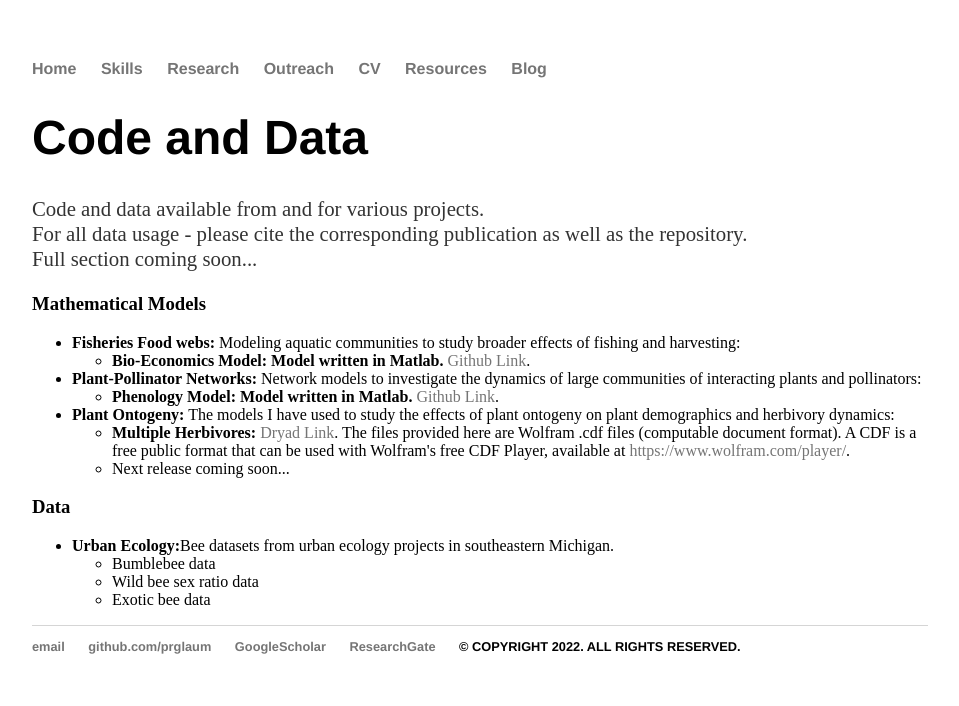
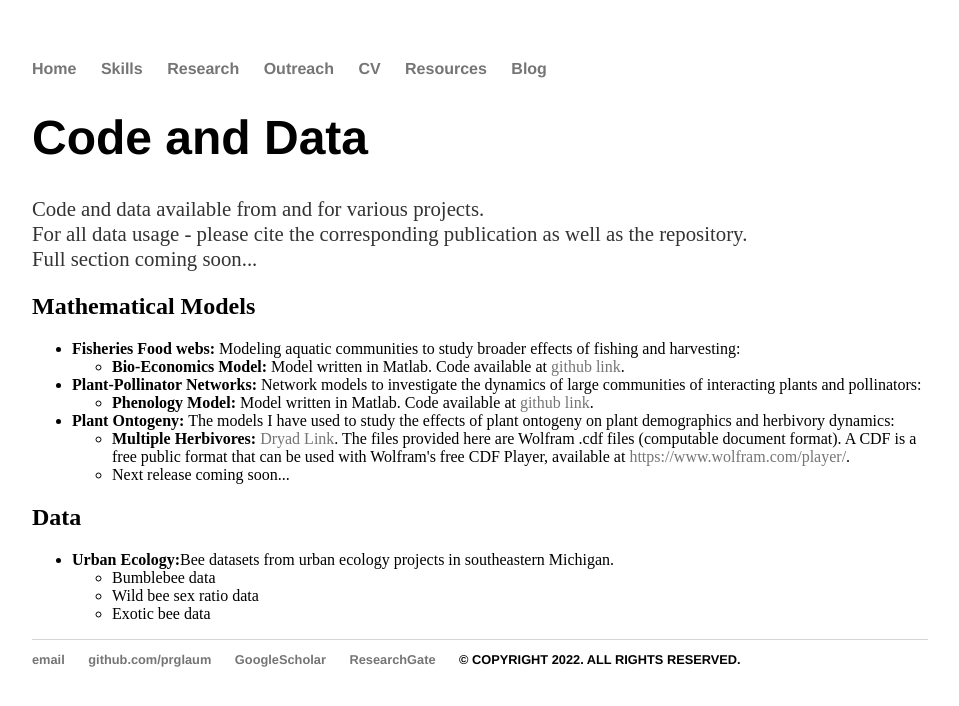
Before and after one commit to prglaum/prglaum.github.io, a Jekyll site: the page built from resources/index.html, in a window 1280 px wide. Shown: the top 706 px of the page, without its empty margins (160-1119 px from the left). Built offline with Jekyll 4.4.1, drawn with Linux system fonts in a browser that asks for light colours.

Commit message:
Update index.html
Fixing multiple formatting errors

```diff
--- a/resources/index.html
+++ b/resources/index.html
@@ -10,15 +10,15 @@ title: Code and Data
  </p>
 </div><!-- /.blurb -->
 
-<h3>Mathematical Models</h3>
+<h2>Mathematical Models</h2>
 <ul>
 	<li><b>Fisheries Food webs:</b> Modeling aquatic communities to study broader effects of fishing and harvesting:</li>
 		<ul>
-			<li><b>Bio-Economics Model: Model written in Matlab. </b> <a href="https://github.com/prglaum/Bioecon_Fisheries" target="_blank" rel="noopener noreferrer">Github Link</a>. </li>
+			<li><b>Bio-Economics Model:</b> Model written in Matlab. Code available at <a href="https://github.com/prglaum/Bioecon_Fisheries" target="_blank" rel="noopener noreferrer">github link</a>. </li>
 		</ul>
 	<li><b>Plant-Pollinator Networks:</b> Network models to investigate the dynamics of large communities of interacting plants and pollinators:</li>
 		<ul>
-			<li><b>Phenology Model: Model written in Matlab. </b> <a href="https://github.com/prglaum/Phenology" target="_blank" rel="noopener noreferrer">Github Link</a>. </li>
+			<li><b>Phenology Model:</b> Model written in Matlab. Code available at <a href="https://github.com/prglaum/Phenology" target="_blank" rel="noopener noreferrer">github link</a>. </li>
 		</ul>
 	<li><b>Plant Ontogeny:</b> The models I have used to study the effects of plant ontogeny on plant demographics and herbivory dynamics:</li>
 		<ul>
@@ -30,7 +30,7 @@ title: Code and Data
 </ul>
 
 
-<h3>Data</h3>
+<h2>Data</h2>
 <ul>
 	<li><b>Urban Ecology:</b>Bee datasets from urban ecology projects in southeastern Michigan.</li>
 		<ul>
```
